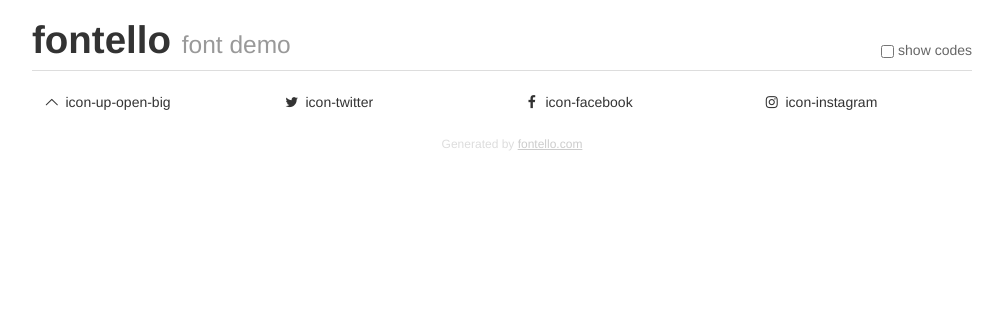
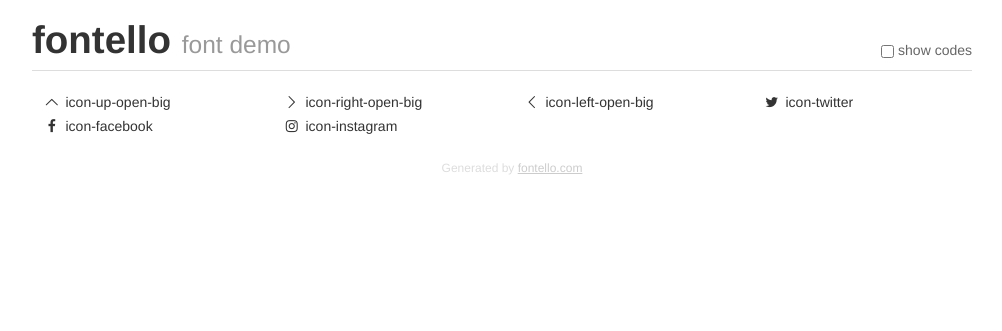
Before and after one commit to gnda/PJS3, a PHP site: page /css/font/fontello/demo.html in a window 1280 px wide. Shown: the top 331 px of the page, without its empty margins (128-1130 px from the left). Run offline with PHP 8.4, Linux system fonts and the light colour scheme.

Commit message:
Modification du fontello (ajout fleches gauche/droite) pour la partie nature

```diff
--- a/public/css/font/fontello/css/fontello-codes.css
+++ b/public/css/font/fontello/css/fontello-codes.css
@@ -1,5 +1,7 @@
 
 .icon-up-open-big:before { content: '\e800'; } /* '' */
+.icon-right-open-big:before { content: '\e801'; } /* '' */
+.icon-left-open-big:before { content: '\e802'; } /* '' */
 .icon-twitter:before { content: '\f099'; } /* '' */
 .icon-facebook:before { content: '\f09a'; } /* '' */
 .icon-instagram:before { content: '\f16d'; } /* '' */
--- a/public/css/font/fontello/css/fontello-ie7-codes.css
+++ b/public/css/font/fontello/css/fontello-ie7-codes.css
@@ -1,5 +1,7 @@
 
 .icon-up-open-big { *zoom: expression( this.runtimeStyle['zoom'] = '1', this.innerHTML = '&#xe800;&nbsp;'); }
+.icon-right-open-big { *zoom: expression( this.runtimeStyle['zoom'] = '1', this.innerHTML = '&#xe801;&nbsp;'); }
+.icon-left-open-big { *zoom: expression( this.runtimeStyle['zoom'] = '1', this.innerHTML = '&#xe802;&nbsp;'); }
 .icon-twitter { *zoom: expression( this.runtimeStyle['zoom'] = '1', this.innerHTML = '&#xf099;&nbsp;'); }
 .icon-facebook { *zoom: expression( this.runtimeStyle['zoom'] = '1', this.innerHTML = '&#xf09a;&nbsp;'); }
 .icon-instagram { *zoom: expression( this.runtimeStyle['zoom'] = '1', this.innerHTML = '&#xf16d;&nbsp;'); }
--- a/public/css/font/fontello/css/fontello-ie7.css
+++ b/public/css/font/fontello/css/fontello-ie7.css
@@ -11,6 +11,8 @@
 }
 
 .icon-up-open-big { *zoom: expression( this.runtimeStyle['zoom'] = '1', this.innerHTML = '&#xe800;&nbsp;'); }
+.icon-right-open-big { *zoom: expression( this.runtimeStyle['zoom'] = '1', this.innerHTML = '&#xe801;&nbsp;'); }
+.icon-left-open-big { *zoom: expression( this.runtimeStyle['zoom'] = '1', this.innerHTML = '&#xe802;&nbsp;'); }
 .icon-twitter { *zoom: expression( this.runtimeStyle['zoom'] = '1', this.innerHTML = '&#xf099;&nbsp;'); }
 .icon-facebook { *zoom: expression( this.runtimeStyle['zoom'] = '1', this.innerHTML = '&#xf09a;&nbsp;'); }
 .icon-instagram { *zoom: expression( this.runtimeStyle['zoom'] = '1', this.innerHTML = '&#xf16d;&nbsp;'); }
--- a/public/css/font/fontello/demo.html
+++ b/public/css/font/fontello/demo.html
@@ -229,11 +229,11 @@
 }
 @font-face {
       font-family: 'fontello';
-      src: url('./font/fontello.eot?10015477');
-      src: url('./font/fontello.eot?10015477#iefix') format('embedded-opentype'),
-           url('./font/fontello.woff?10015477') format('woff'),
-           url('./font/fontello.ttf?10015477') format('truetype'),
-           url('./font/fontello.svg?10015477#fontello') format('svg');
+      src: url('./font/fontello.eot?17796295');
+      src: url('./font/fontello.eot?17796295#iefix') format('embedded-opentype'),
+           url('./font/fontello.woff?17796295') format('woff'),
+           url('./font/fontello.ttf?17796295') format('truetype'),
+           url('./font/fontello.svg?17796295#fontello') format('svg');
       font-weight: normal;
       font-style: normal;
     }
@@ -302,7 +302,11 @@
     <div id="icons" class="container">
       <div class="row">
         <div title="Code: 0xe800" class="the-icons span3"><i class="demo-icon icon-up-open-big">&#xe800;</i> <span class="i-name">icon-up-open-big</span><span class="i-code">0xe800</span></div>
+        <div title="Code: 0xe801" class="the-icons span3"><i class="demo-icon icon-right-open-big">&#xe801;</i> <span class="i-name">icon-right-open-big</span><span class="i-code">0xe801</span></div>
+        <div title="Code: 0xe802" class="the-icons span3"><i class="demo-icon icon-left-open-big">&#xe802;</i> <span class="i-name">icon-left-open-big</span><span class="i-code">0xe802</span></div>
         <div title="Code: 0xf099" class="the-icons span3"><i class="demo-icon icon-twitter">&#xf099;</i> <span class="i-name">icon-twitter</span><span class="i-code">0xf099</span></div>
+      </div>
+      <div class="row">
         <div title="Code: 0xf09a" class="the-icons span3"><i class="demo-icon icon-facebook">&#xf09a;</i> <span class="i-name">icon-facebook</span><span class="i-code">0xf09a</span></div>
         <div title="Code: 0xf16d" class="the-icons span3"><i class="demo-icon icon-instagram">&#xf16d;</i> <span class="i-name">icon-instagram</span><span class="i-code">0xf16d</span></div>
       </div>
```
Also changed, not shown: public/css/font/fontello/config.json (+12 -0 lines), public/css/font/fontello/css/fontello-embedded.css (+8 -6 lines), public/css/font/fontello/css/fontello.css (+9 -7 lines), public/css/nature/nature.css (+15 -0 lines), public/js/nature/nature.js (+6 -1 lines), public/css/font/fontello/font/fontello.ttf, public/css/font/fontello/font/fontello.woff, public/css/font/fontello/font/fontello.woff2, 2 other files.
